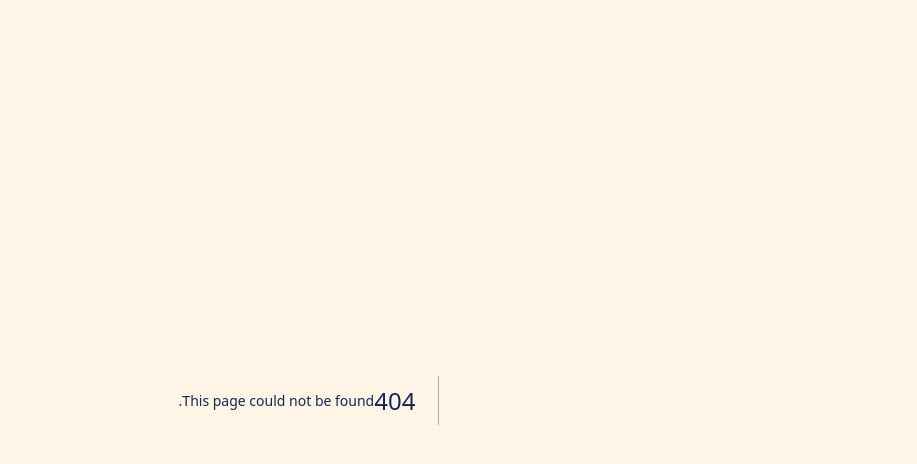
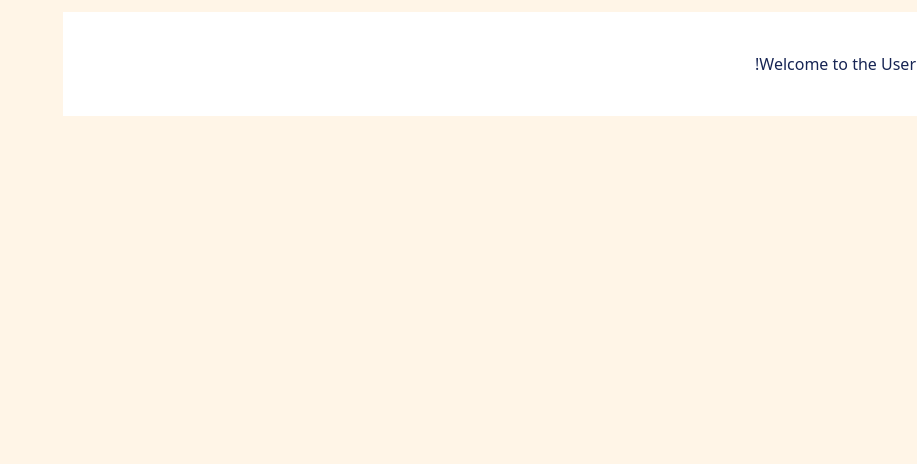
Before and after one commit to QHegazy/Arab-Charity, a Next.js app in the folder client/: page /user/dashboard in a window 1280 px wide. Before the commit this address had no page. Shown: the top 464 px of the page, without its empty margins (363-1280 px from the left). Built offline with nearby package versions, Linux system fonts and the light colour scheme.

Commit message:
start in the user dashboard

```diff
--- /dev/null
+++ b/client/src/app/user/dashboard/page.tsx
@@ -0,0 +1,16 @@
+'use client'
+
+import { usePathname } from "next/navigation"
+import path from "path"
+export default function Home() {
+  const pathname = usePathname()
+  console.log(pathname)
+  return (
+    <div className="bg-white p-10 w-full h-full">
+      <h2>
+        Welcome to the User Dashboard!
+      </h2>
+    </div>
+
+  )
+}
--- a/client/src/components/Hero.tsx
+++ b/client/src/components/Hero.tsx
@@ -4,7 +4,7 @@ import Link from "next/link"
 export default function Hero() {
   return (
     <section className="container  ">
-      <div className="flex flex-col lg:h-[60vh] lg:flex-row items-center gap-11 lg:gap-0 justify-between my-11 py-11">
+      <div className="flex flex-col lg:min-h-[60vh] lg:flex-row items-center gap-11 lg:gap-0 justify-between my-11 py-11">
         <div>
           <h1 className="text-orange-400 font-bold text-2xl ">قد تغيب أنت و يبقى اثرك في فعل الخير</h1>
           <p className="leading-normal text-blue-950 font-bold text-2xl  lg:text-[2rem] lg:w-3/4 mt-2">لا تحقرن قليلًا من الخير تفعله، فان قليل الخير كثيره
--- a/client/src/middleware.ts
+++ b/client/src/middleware.ts
@@ -7,14 +7,14 @@ import type { NextRequest } from 'next/server'
 export function middleware(request: NextRequest) {
 
   const path = request.nextUrl.pathname
-  const isPublicPath = path == '/signin' || path == '/signup' || path == '/' || path == '/login' || path == '/user';
+  const isPublicPath = path == '/signin' || path == '/signup' || path == '/' || path == '/login' || path.startsWith('/user');
   const token = request.cookies.get('token')?.value || '';
-
   if (!token && !isPublicPath) {
     return NextResponse.redirect(new URL("/login", request.nextUrl));
   }
 
   //  #TODO check if token is valid then dircet the user to the user page
+  // #TODO chek if it is an org or user then redirect to the right page
   if (token && isPublicPath) {
     return NextResponse.redirect(new URL("/user", request.nextUrl));
   }
```
